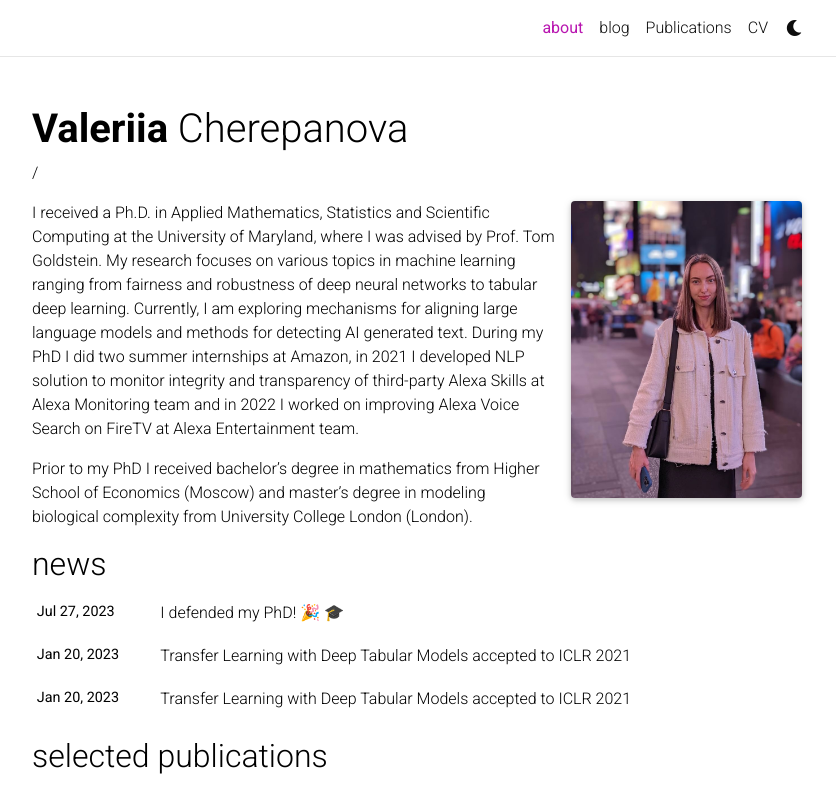
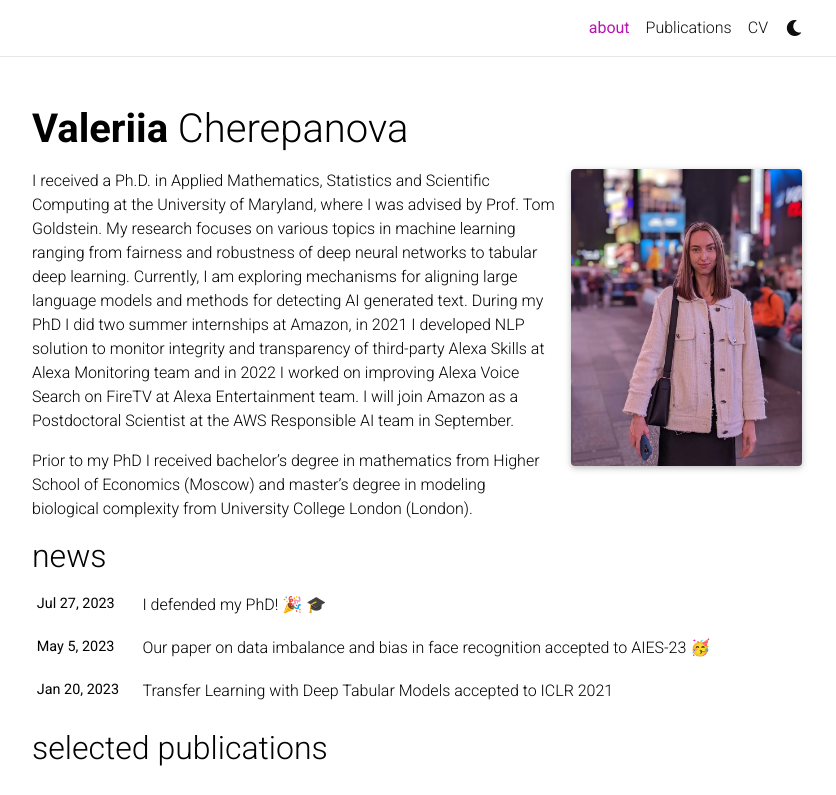
Before and after one commit to vcherepanova/vcherepanova.github.io, a Jekyll site: the page built from _pages/about.md, in a window 1280 px wide and 1073 px high, cut to the strip 0-795 px from the top of the window. Shown: the whole strip, without its empty margins (223-1059 px from the left). Built offline with Jekyll 4.4.1, drawn with Linux system fonts in a browser that asks for light colours; full-size pictures stand in for the smaller copies a plugin makes; emoji names are drawn with the system emoji font; comment, search, counter and statistics services are not loaded; a style sheet for code colours, icons or effects is not loaded.

Commit message:
minor changes

```diff
--- a/_config.yml
+++ b/_config.yml
@@ -114,10 +114,10 @@ bing_site_verification:  # out your bing-site-verification ID (Bing Webmaster)
 # Blog
 # -----------------------------------------------------------------------------
 
-blog_name: al-folio # blog_name will be displayed in your blog page
-blog_nav_title: blog # your blog must have a title for it to be displayed in the nav bar
-blog_description: a simple whitespace theme for academics
-permalink: /blog/:year/:title/
+#blog_name: al-folio # blog_name will be displayed in your blog page
+#blog_nav_title: blog # your blog must have a title for it to be displayed in the nav bar
+#blog_description: a simple whitespace theme for academics
+#permalink: /blog/:year/:title/
 
 # Pagination
 pagination:
--- a/_pages/about.md
+++ b/_pages/about.md
@@ -2,7 +2,7 @@
 layout: about
 title: about
 permalink: /
-subtitle: /
+subtitle:
 
 profile:
   align: right
@@ -15,10 +15,11 @@ selected_papers: true # includes a list of papers marked as "selected={true}"
 social: true  # includes social icons at the bottom of the page
 ---
 
+
 I received a Ph.D. in Applied Mathematics, Statistics and Scientific Computing at the University of Maryland, where I was advised by Prof. Tom Goldstein.
 My research focuses on various topics in machine learning ranging from fairness and robustness of deep neural networks to tabular deep learning.
 Currently, I am exploring mechanisms for aligning large language models and methods for detecting AI generated text.
 During my PhD I did two summer internships at Amazon, in 2021 I developed NLP solution to monitor integrity and transparency of third-party Alexa Skills at Alexa Monitoring
-team and in 2022 I worked on improving Alexa Voice Search on FireTV at Alexa Entertainment team.
+team and in 2022 I worked on improving Alexa Voice Search on FireTV at Alexa Entertainment team.  I will join Amazon as a Postdoctoral Scientist at the AWS Responsible AI team in September.
 
 Prior to my PhD I received bachelor’s degree in mathematics from Higher School of Economics (Moscow) and master’s degree in modeling biological complexity from University College London (London).
```
Also changed, not shown: _bibliography/papers.bib (+21 -15 lines), _news/announcement_2.md (+2 -2 lines), _pages/publications.md (+1 -1 lines).
